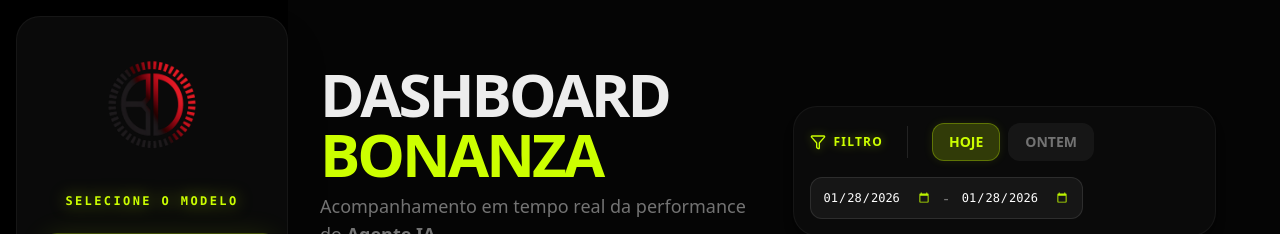
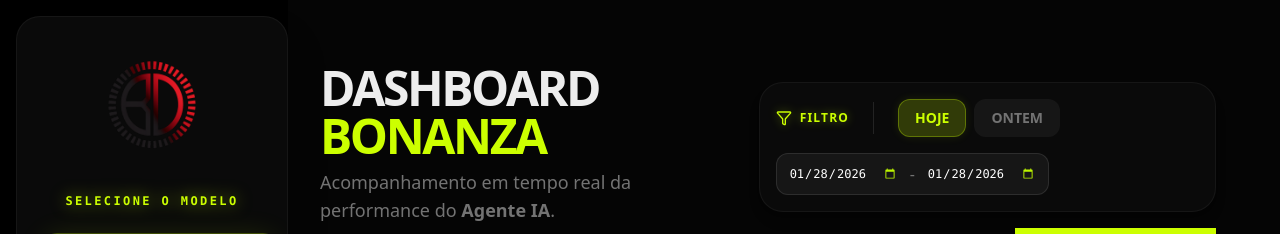
Before and after one commit to andremoller3/dashboardbonaza, a Next.js app: page / in a window 1280 px wide. Shown: the top 234 px of the page. Built offline with nearby package versions, Linux system fonts and the light colour scheme; no server answers.

Commit message:
UI: Reduce dashboard title size for better alignment

```diff
--- a/src/app/page.tsx
+++ b/src/app/page.tsx
@@ -72,7 +72,7 @@ export default function Home() {
           {/* Header Section (Title Only) */}
           <header className="flex flex-col md:flex-row md:items-end justify-between gap-6 pb-8 border-b border-border">
             <AnimatedWrapper direction="left">
-              <h1 className="text-4xl md:text-6xl font-black uppercase tracking-tighter mb-2">
+              <h1 className="text-3xl md:text-5xl font-black uppercase tracking-tighter mb-2">
                 DASHBOARD <span className="text-[#ccff00]">BONANZA</span>
               </h1>
               <p className="mt-2 text-muted-foreground text-lg">
```
